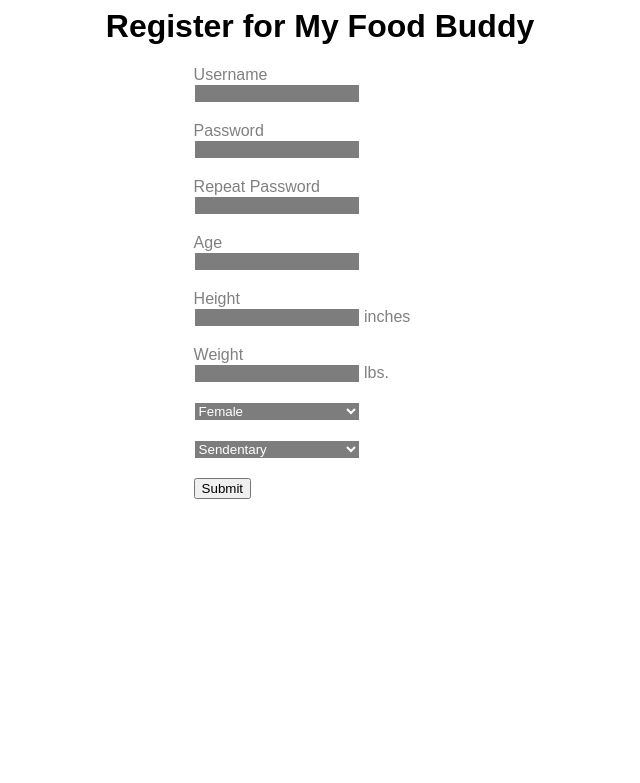
After one commit to kavyadagli/myFoodBuddy, a PHP site: page /initialForm.html in a window 1280 px wide. The commit adds this page. Shown: the top 783 px of the page, without its empty margins (320-960 px from the left). Run offline with PHP 8.4, Linux system fonts and the light colour scheme.

Commit message:
Merge branch 'master' of https://github.com/kavyadagli/myFoodBuddy
new css

```diff
--- /dev/null
+++ b/initialForm.html
@@ -0,0 +1,53 @@
+<!DOCTYPE>
+<html lang="en-au">
+<meta charset="utf-8" />
+
+<title>My Food Buddy</title>
+
+<head>
+	<link rel="stylesheet" href="style.css">
+	<meta name="viewport" content="width=device-width, initial-scale=1">
+</head>
+
+<body style="background-color:white;">
+
+	<h1>Register for My Food Buddy</h1>
+
+	<form alight="center" id="form-ajax" action="register.php" method="post">
+		<label alight="center">Username</label><br/><input type="text" name="user" /><br /><br />
+
+		<label>Password</label><br/><input type="text" name="password" /><br /><br />
+
+		<label>Repeat Password</label><br /><input type="password" name="pass2" /><br /><br />
+
+		<label>Age</label><br/><input type="text" name="age" /><br /><br/>
+
+		<label>Height</label><br/><input type="text" name="height"/><label> inches</label><br/><br/>
+
+		<label>Weight</label><br/><input type="text" name="weight" /><label> lbs.</label><br /><br/>
+
+		<div class="dropdown">
+			<select name="gender">
+	  		<option value="F">Female</option>
+	  		<option value="M">Male</option>
+			</select>
+		</div><br/>
+
+		<div class="dropdown">
+			<select name="activityLevel">
+	  		<option value="1.2">Sendentary</option>
+	  		<option value="1.375">Light Activity</option>
+	  		<option value="1.55">Moderate Activity</option>
+	  		<option value="1.725">Very Active</option>
+				<option value="1.9">Extremely Active</option>
+			</select>
+		</div><br/>
+
+
+
+		<button type="button">Submit</button>
+	</form>
+
+</body>
+
+</html>
--- a/style.css
+++ b/style.css
@@ -1,6 +1,6 @@
 h1 {
   font-family: sans-serif;
-  color: grey;
+  color: black;
   /**outline: solid;
   outline-color: grey;
   outline-width: 5px;
@@ -54,7 +54,7 @@ body {
 
 #wrapper {
 	width: 80%;
-	background: #646464;
+	background: white;
 	margin: 0;
 	margin-left: auto;
 	margin-right: auto;
@@ -82,7 +82,7 @@ a {
 }
 
 a:hover {
-	background: red;
+	background: white;
 	color: #afafaf;
 }
 
@@ -150,7 +150,7 @@ td {
 
 select, input[type=text], input[type=password], input[type=date], input[type=submit] {
 	background-color: #7d7d7d;
-	border: 1px solid red;
+	border: 1px solid white;
 	color: white;
 }
 
@@ -161,7 +161,7 @@ select, input[type=text], input[type=password], input[type=date] {
 
 select:focus, input[type=text]:focus, input[type=password]:focus, input[type=date]:focus, input[type=submit]:focus {
 	outline: none;
-	border: 2px solid red;
+	border: 2px solid white;
 }
 
 option:hover, option:active, option:focus {
@@ -175,7 +175,7 @@ input[type=submit] {
 
 input[type=submit]:hover {
 	cursor: pointer;
-	border: 2px solid red;
+	border: 2px solid white;
 	background: #646464;
 	margin: 1px;
 }
@@ -194,7 +194,7 @@ input[type=submit]:hover {
 }
 
 #viewAll:checked + #displayTogLab {
-	background: red;
+	background: white;
 	/* color: #afafaf; */
 	padding: 3px;
 }
@@ -206,7 +206,7 @@ input[type=submit]:hover {
 #myProgress {
 	width: 80%;
 	padding: 0;
-	border: 3px solid red;
+	border: 3px solid white;
 	background-color: #afafaf;
 	margin-left: auto;
 	margin-right: auto;
```
